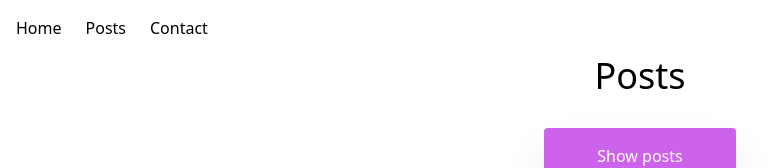
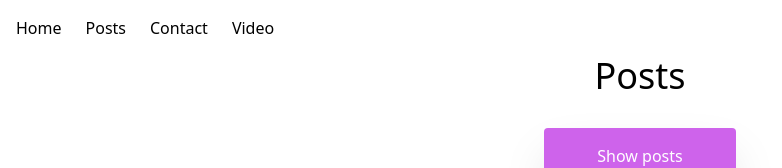
Before and after one commit to SamLobo20/page, a Next.js app: page /posts in a window 1280 px wide. Shown: the top 168 px of the page, without its empty margins (0-782 px from the left). Built offline with nearby package versions, Linux system fonts and the light colour scheme.

Commit message:
Adding Video to Nav.

```diff
--- a/components/Nav.js
+++ b/components/Nav.js
@@ -6,8 +6,8 @@ const Nav = () => {
         { name: "Home", link: "/" },
         { name: "Posts", link: "/posts" },
         { name: "Contact", link: "/contact" },
+        { name: "Video", link: "/video" },
     ]
-
     return (
         <ul className="flex space-x-6 my-4 ml-4">
             {links.map((l) => {
```
